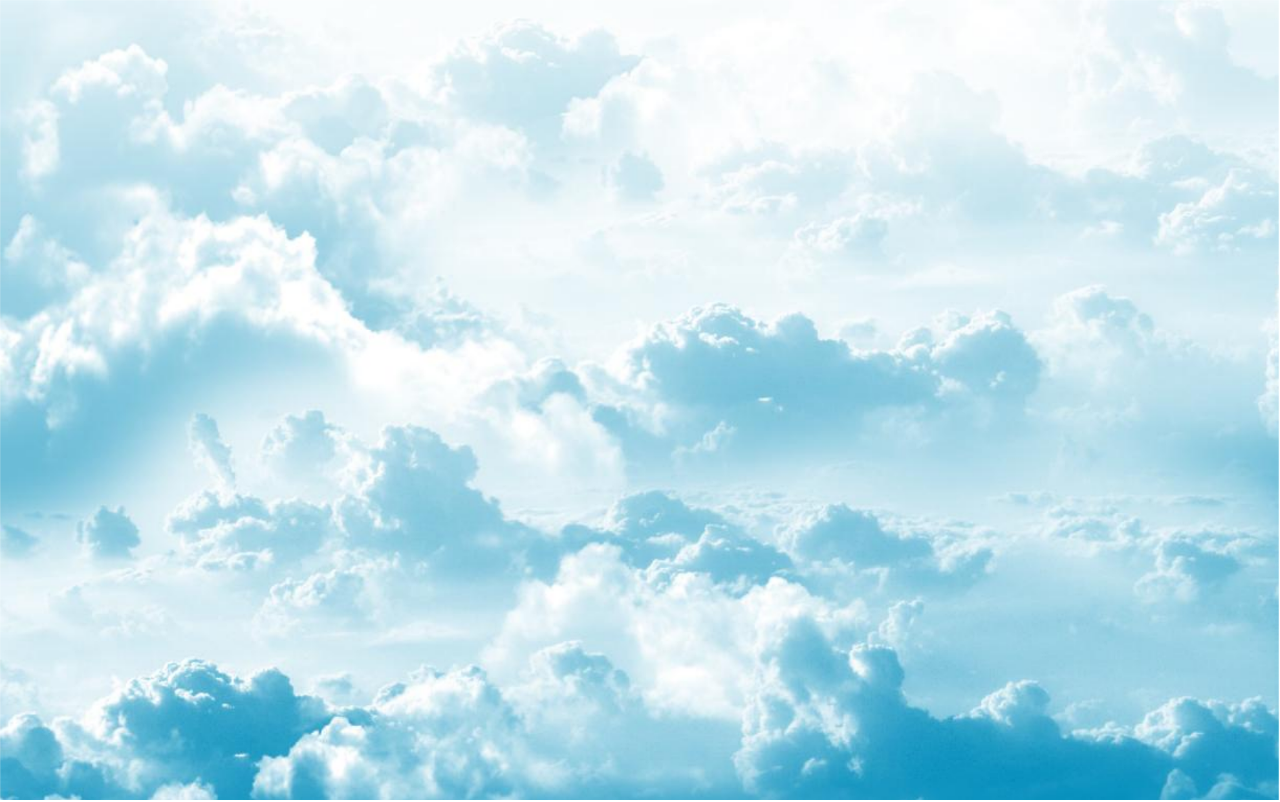
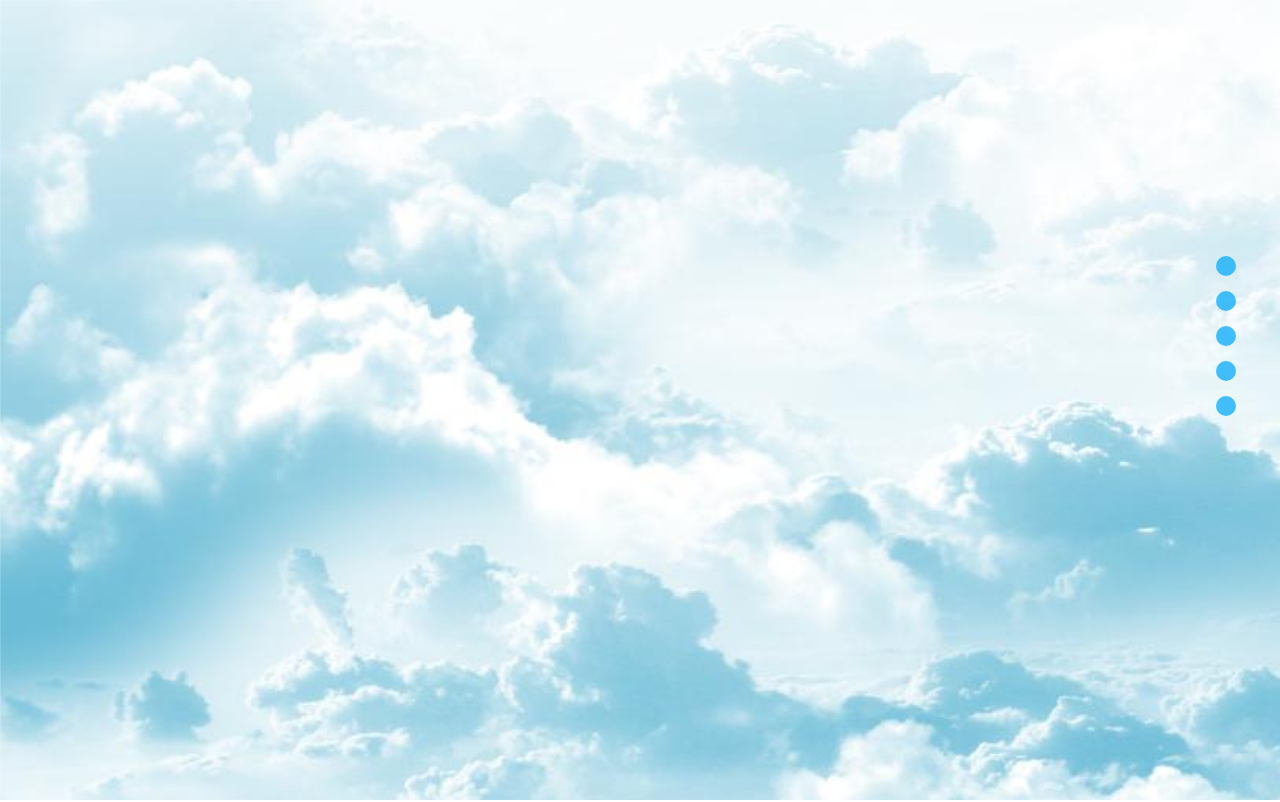
Before and after one commit to sasemanmanzar/Sara-Resume, a React (Create React App) app: page / in a window 1280 px wide. Shown: the top 802 px of the page. Built offline with nearby package versions, Linux system fonts and the light colour scheme.

Commit message:
mid circles

```diff
--- a/src/Pages/One/One.css
+++ b/src/Pages/One/One.css
@@ -2,17 +2,25 @@ body{
     margin: 0;
 }
 
-img{
+/* img{
     width: 100vw;
     height: 100vh;
+} */
+
+.mainImg {
+    background-image:url('sky.png');
+    width: 100vw;
+    height: 100vh;
+    position: fixed;
 }
+
 
 .circle {
     display: flex;
-    width: 100px;
-    height: 100px;
-    background-color: green;
+    width: 20px;
+    height: 20px;
+    background-color: rgba(18, 173, 250, 0.782);
     border-radius: 50%;
     margin-top:20vw;
-    margin-left: 90vw;
+    margin-left: 95vw;
   }
--- a/src/Pages/One/One.js
+++ b/src/Pages/One/One.js
@@ -10,8 +10,14 @@ function One(){
 
     return(
         <>
-        <img src={sky} />
-        <div className='circle'></div>
+        {/* <img src={sky} /> */}
+        <div className='mainImg'>
+            <div className='circle'/>
+            <div className='circle' style={{ marginTop:'15px'}} />
+            <div className='circle' style={{ marginTop:'15px'}} />
+            <div className='circle' style={{ marginTop:'15px'}} />
+            <div className='circle' style={{ marginTop:'15px'}} />
+        </div>
 
         {/* <img src={sky} usemap='#circleMap'/>
         <div style={{backgroundColor:'red'}}>ss</div>
```
